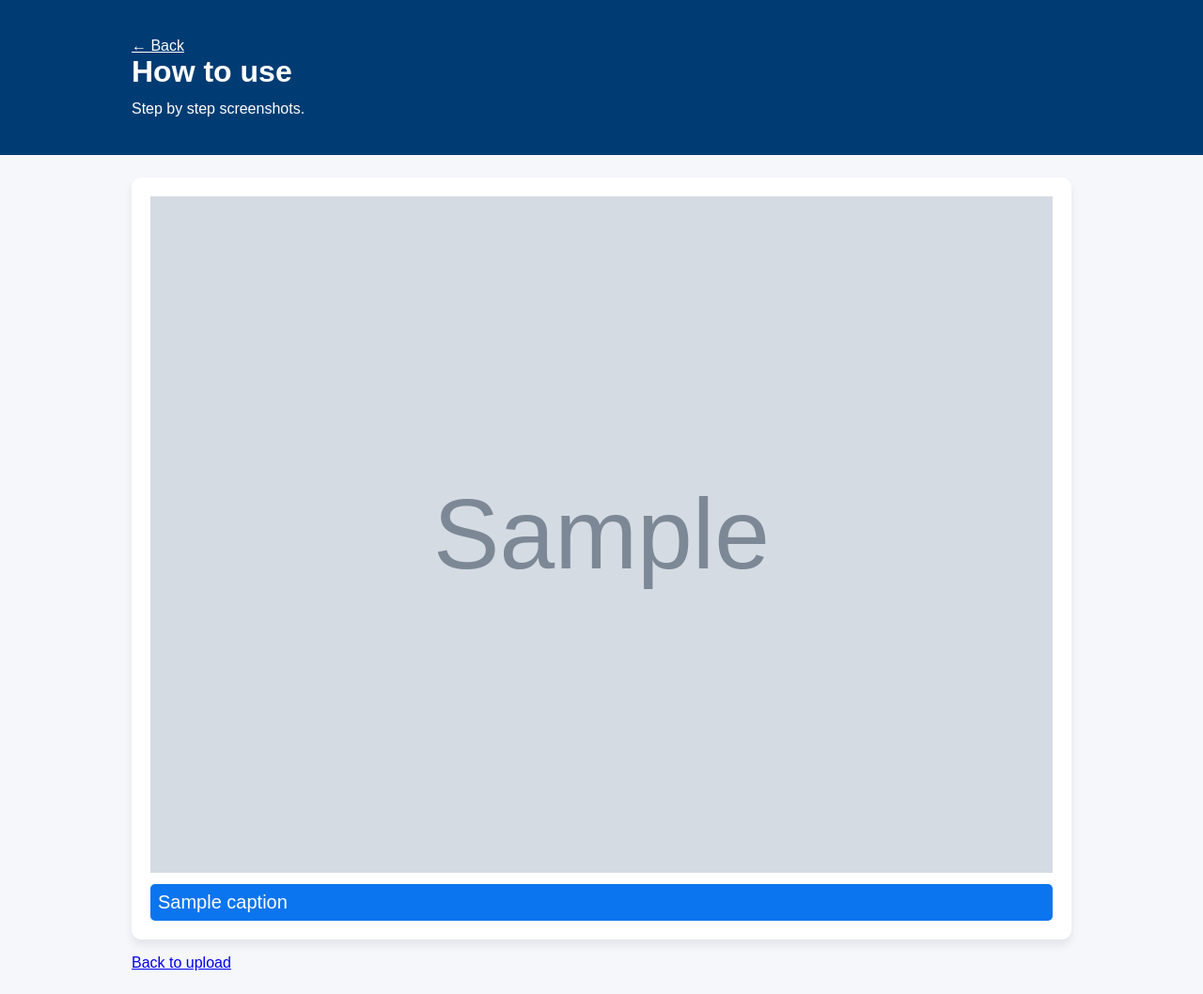
After one commit to pouyanfz/Schedule2Calendar, a Flask app: template templates/how_to.html in a window 1280 px wide. The commit adds this page. Shown: the whole page at 94% size. Run offline with Flask 3, Linux system fonts and the light colour scheme; the template is opened without the code that fills it: most values are stand-ins (such as "Sample title", 1, 10 or a date in 2020); grey boxes marked "Sample" are stand-in pictures.

Commit message:
Add how-to guide with step-by-step screenshots and metadata

```diff
--- /dev/null
+++ b/templates/how_to.html
@@ -0,0 +1,59 @@
+<!DOCTYPE html>
+<html lang="en">
+<head>
+  <meta charset="utf-8">
+  <title>How to use</title>
+  <meta name="viewport" content="width=device-width, initial-scale=1">
+  <style>
+    body { font-family: Arial, sans-serif; margin: 0; background:#f5f7fb; color:#102a43; }
+    header { background:#003c73; color:white; padding:16px; }
+    header a { color:white; text-decoration:underline; }
+    .wrap { max-width: 1000px; margin: 24px auto; padding: 0 16px; }
+    h1 { margin: 0 0 12px 0; }
+    p.lead { margin: 0 0 24px 0; }
+    .grid {
+    display: grid;
+    grid-template-columns: 1fr;
+    gap: 16px;
+    }
+    figure {
+        background: white; border-radius: 10px; box-shadow: 0 6px 10px rgba(0,0,0,0.08);
+        margin: 0; padding: 20px;
+    }
+    figure img {
+        width: 100%; height: auto; object-fit: contain; background: #f0f4f8ff;
+    }
+    figcaption { font-size:20px; color:#394e6a; margin-top:8px; background:#0b75efff; padding:8px; border-radius: 5px; color: white; }
+    .back { display:inline-block; margin-top:16px; }
+
+  </style>
+</head>
+<body>
+  <header>
+    <div class="wrap">
+      <a href="{{ url_for('index') }}">← Back</a>
+      <h1>How to use</h1>
+      <p class="lead">Step by step screenshots.</p>
+    </div>
+  </header>
+
+  <main class="wrap">
+    {% if items %}
+      <div class="grid">
+        {% for item in items %}
+        <figure>
+            <a href="{{ url_for('static', filename='howto/' ~ item.file) }}" target="_blank" rel="noopener">
+            <img src="{{ url_for('static', filename='howto/' ~ item.file) }}" alt="{{ item.alt }}">
+            </a>
+            <figcaption>{{ item.caption }}</figcaption>
+        </figure>
+        {% endfor %}
+      </div>
+    {% else %}
+      <p>No screenshots found yet.</p>
+    {% endif %}
+
+    <a class="back" href="{{ url_for('index') }}">Back to upload</a>
+  </main>
+</body>
+</html>
--- a/templates/index.html
+++ b/templates/index.html
@@ -100,6 +100,7 @@
 </head>
 <body>
     <div class="container">
+
         <img src="{{ url_for('static', filename='images/logo.png') }}" alt="UBC Logo">
         <h1>UBC Workday Schedule in Your Calendar</h1>
         <p>Upload your Excel file to generate an ICS calendar file.</p>
@@ -109,6 +110,7 @@
             </div>
             <button type="submit">Convert</button>
         </form>
+        <p style="text-align: right;"><a href="{{ url_for('how_to') }}">⚠️ How to use this tool</a></p>
     </div>
 </body>
 </html>
```
Also changed, not shown: static/howto/meta.json (added, +62 -0 lines), static/howto/1.png (added), static/howto/2.png (added), static/howto/3.png (added), static/howto/4.png (added), static/howto/5.png (added), static/howto/6-1.png (added), static/howto/6.png (added), static/howto/7.png (added), static/howto/8.png (added), static/howto/9.png (added), static/howto/a.png (added), 1 other file.
